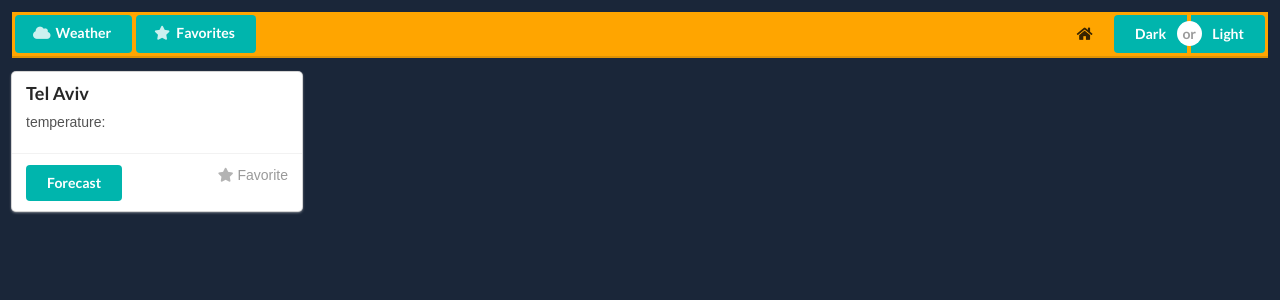
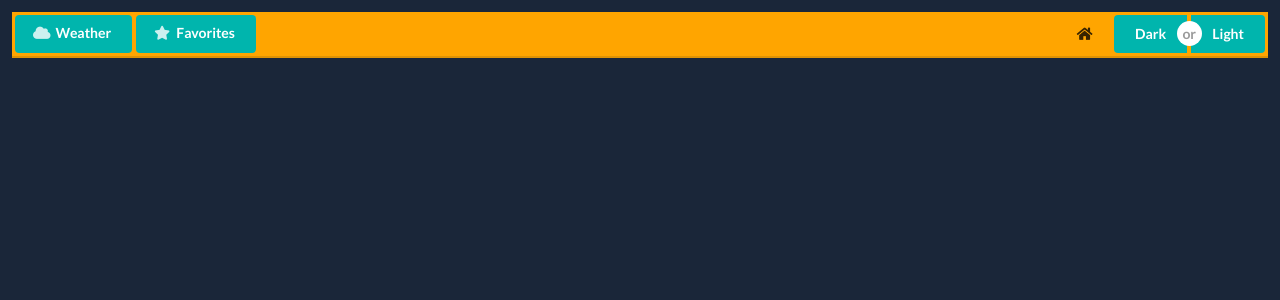
Before and after one commit to TheBigR/heroWeather, a React (Create React App) app: page / in a window 1280 px wide. Shown: the top 300 px of the page. Built offline with nearby package versions, Linux system fonts and the light colour scheme; no server answers.

Commit message:
home path updated

```diff
--- a/package.json
+++ b/package.json
@@ -1,5 +1,5 @@
 {
-  "homepage": "https://TheBigR.github.io/",
+  "homepage": "https://TheBigR.github.io/heroWeather",
   "name": "weather-themed-rn",
   "version": "0.1.0",
   "private": true,
--- a/src/App.js
+++ b/src/App.js
@@ -35,7 +35,7 @@ function App() {
         <Container>
           <Header />
           <Route
-            path="/"
+            path="/heroWeather"
             exact
             component={() => <LocationItem location={tlv} />}
           />
--- a/src/components/Header.jsx
+++ b/src/components/Header.jsx
@@ -26,7 +26,7 @@ const Header = () => {
         <i className="star icon"></i>Favorites
       </Link>
       <div className="right menu">
-        <Link to="/" className="item ">
+        <Link to="/heroWeather" className="item ">
           <i className="home icon"></i>
         </Link>
         <div className="ui buttons">
```
